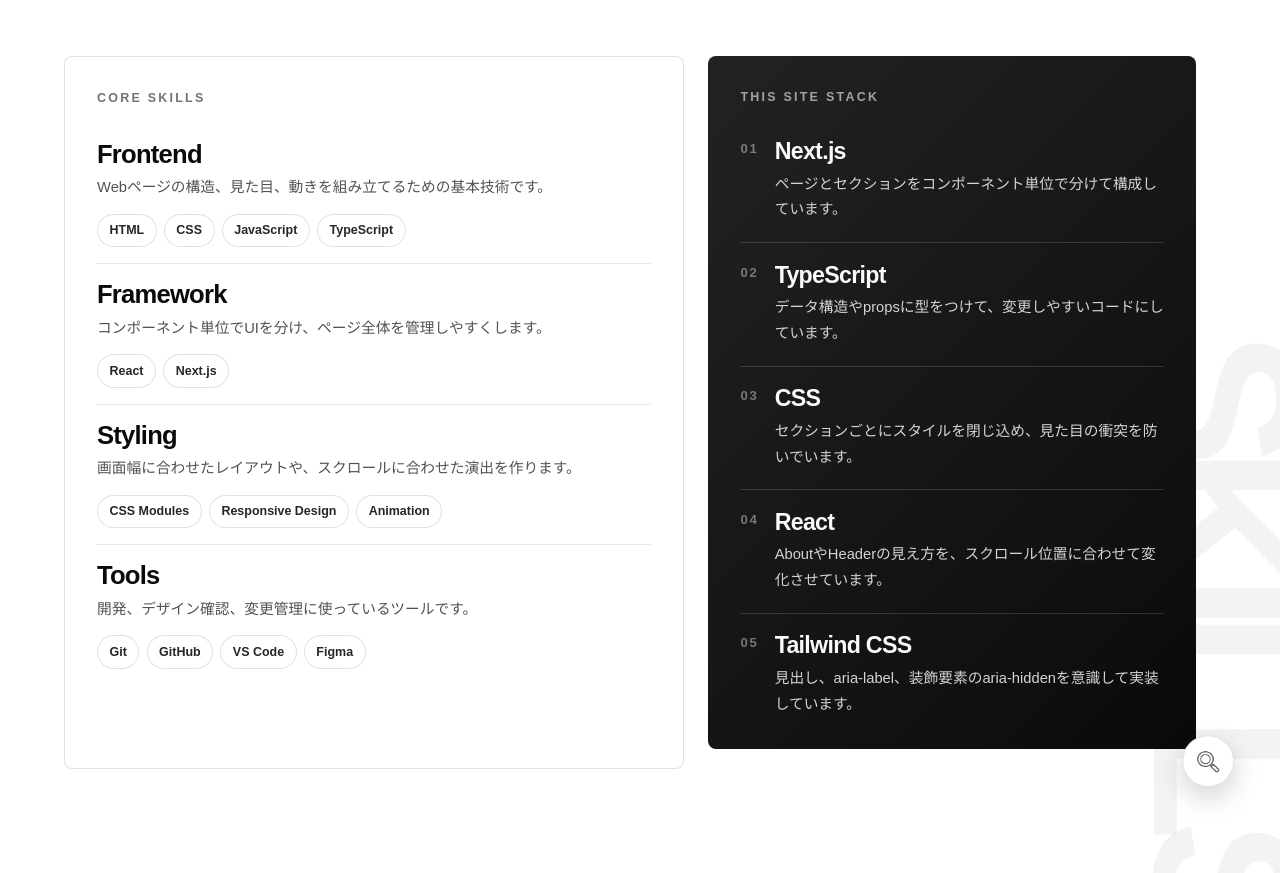
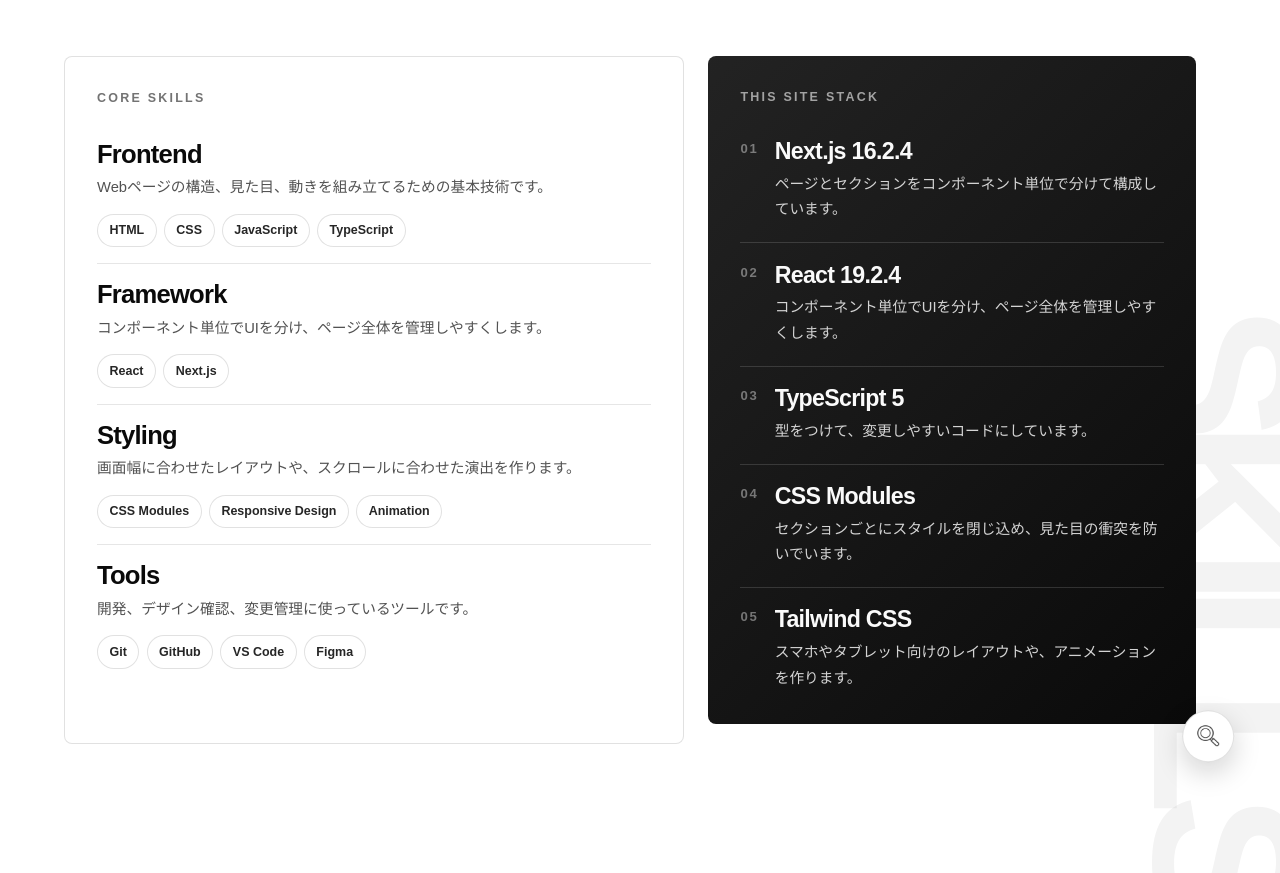
Before and after one commit to kousei2071/my-app, a Next.js app: page / in a window 1280 px wide. Shown: the part 3460-4333 px from the top of the page. Built offline with nearby package versions, Linux system fonts and the light colour scheme.

Commit message:
xskillsの内容の訂正とわかりやすさの追求

```diff
--- a/app/components/skills/SkillsSection.tsx
+++ b/app/components/skills/SkillsSection.tsx
@@ -26,24 +26,24 @@
 
 const siteStack = [
   {
-    name: 'Next.js',
+    name: 'Next.js 16.2.4',
     description: 'ページとセクションをコンポーネント単位で分けて構成しています。',
   },
   {
-    name: 'TypeScript',
-    description: 'データ構造やpropsに型をつけて、変更しやすいコードにしています。',
+    name: 'React 19.2.4',
+    description: 'コンポーネント単位でUIを分け、ページ全体を管理しやすくします。',
   },
   {
-    name: 'CSS',
+    name: 'TypeScript 5',
+    description: '型をつけて、変更しやすいコードにしています。',
+  },
+  {
+    name: 'CSS Modules',
     description: 'セクションごとにスタイルを閉じ込め、見た目の衝突を防いでいます。',
   },
   {
-    name: 'React',
-    description: 'AboutやHeaderの見え方を、スクロール位置に合わせて変化させています。',
-  },
-  {
     name: 'Tailwind CSS',
-    description: '見出し、aria-label、装飾要素のaria-hiddenを意識して実装しています。',
+    description: 'スマホやタブレット向けのレイアウトや、アニメーションを作ります。',
   },
 ];
 
```
